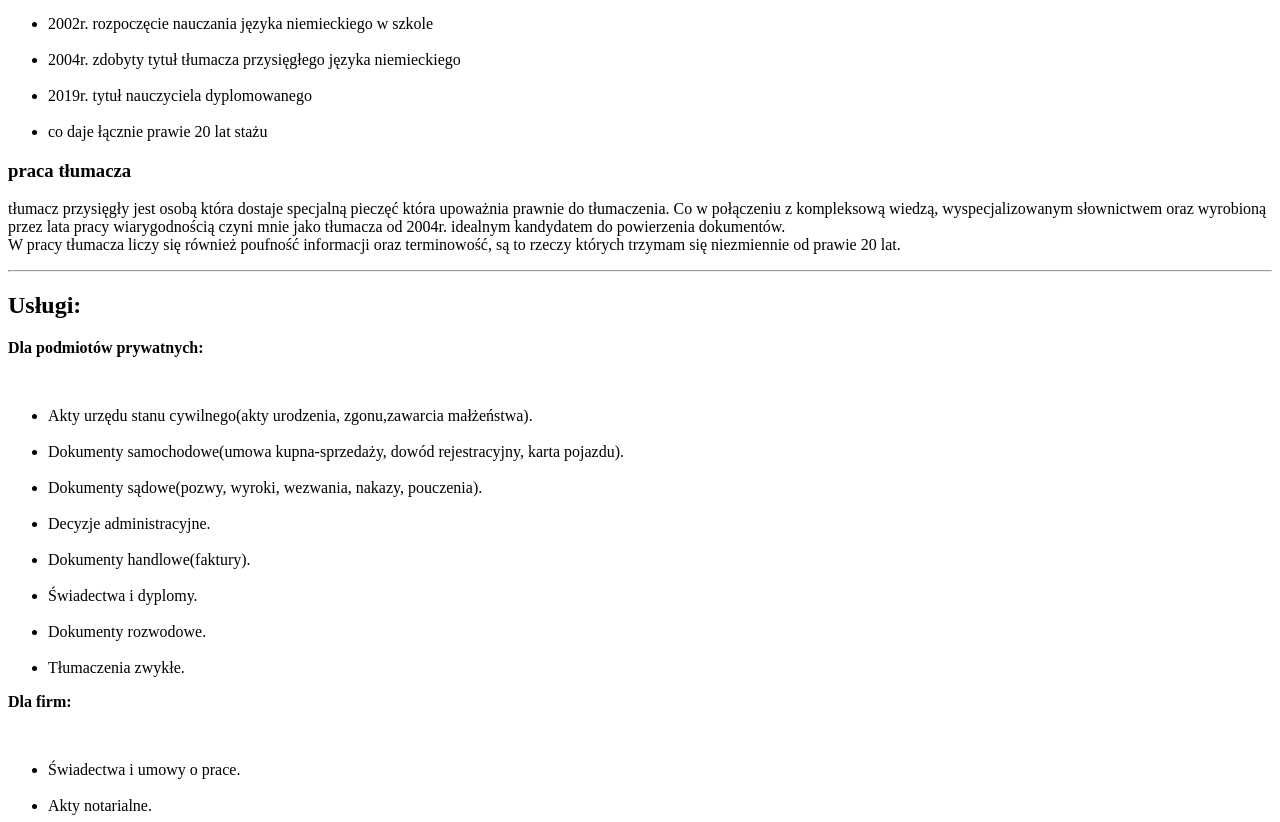
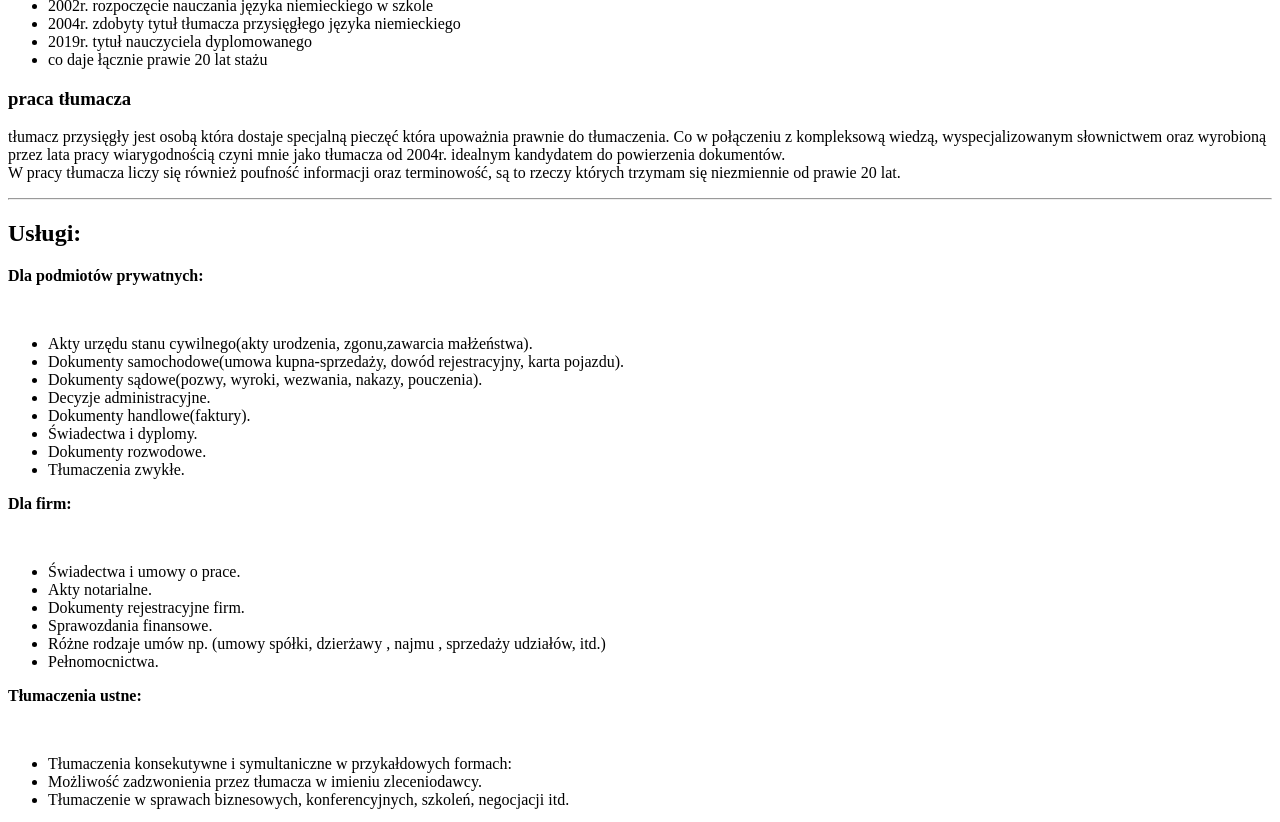
Before and after one commit to galosz/praktyki-buxlabs, a plain HTML site: page index.html in a window 1280 px wide. Shown: the part 127-949 px from the top of the page. Drawn offline with Linux system fonts and the light colour scheme.

Commit message:
Podstawy tworzenia stron

```diff
--- a/index.html
+++ b/index.html
@@ -9,15 +9,15 @@
     </style>
 </head>
 <body>
-    <div><b>otwarte od pon do pt od 8 do 15</b></div>
+    <div><strong>otwarte od pon do pt od 8 do 15</strong></div>
 
     <h1>Izabela Gałosz Tłumacz Przysięgły Języka Niemieckiego</h1>
 
         <ul>
-            <li>2002r. ukończone studia magisterskie z Germanistyki na Uniwersytecie Szczecińskim</li><br>
-            <li>2002r. rozpoczęcie nauczania języka niemieckiego w szkole</li><br>
-            <li>2004r. zdobyty tytuł tłumacza przysięgłego języka niemieckiego</li><br>
-            <li>2019r. tytuł nauczyciela dyplomowanego</li><br>
+            <li>2002r. ukończone studia magisterskie z Germanistyki na Uniwersytecie Szczecińskim</li>
+            <li>2002r. rozpoczęcie nauczania języka niemieckiego w szkole</li>
+            <li>2004r. zdobyty tytuł tłumacza przysięgłego języka niemieckiego</li>
+            <li>2019r. tytuł nauczyciela dyplomowanego</li>
             <li>co daje łącznie prawie 20 lat stażu</li>
         </ul>
     <h3>praca tłumacza</h3>
@@ -27,31 +27,31 @@
     </p>
     <hr>
     <h2>Usługi:</h2>
-        <p><b>Dla podmiotów prywatnych:</b></p><br>
+        <p><strong>Dla podmiotów prywatnych:</strong> </p><br>
         <ul>
-        <li>Akty urzędu stanu cywilnego(akty urodzenia, zgonu,zawarcia małżeństwa).</li><br>
-        <li>Dokumenty samochodowe(umowa kupna-sprzedaży, dowód rejestracyjny, karta pojazdu).</li><br>
-        <li>Dokumenty sądowe(pozwy, wyroki, wezwania, nakazy, pouczenia).</li><br>
-        <li>Decyzje administracyjne.</li><br>
-        <li>Dokumenty handlowe(faktury).</li><br>
-        <li>Świadectwa i dyplomy.</li><br>
-        <li>Dokumenty rozwodowe.</li><br>
+        <li>Akty urzędu stanu cywilnego(akty urodzenia, zgonu,zawarcia małżeństwa).</li>
+        <li>Dokumenty samochodowe(umowa kupna-sprzedaży, dowód rejestracyjny, karta pojazdu).</li>
+        <li>Dokumenty sądowe(pozwy, wyroki, wezwania, nakazy, pouczenia).</li>
+        <li>Decyzje administracyjne.</li>
+        <li>Dokumenty handlowe(faktury).</li>
+        <li>Świadectwa i dyplomy.</li>
+        <li>Dokumenty rozwodowe.</li>
         <li>Tłumaczenia zwykłe.</li>
         </ul>
-        <p><b>Dla firm:</b></p><br>
+        <p><strong>Dla firm:</strong></p><br>
         <ul>
-        <li>Świadectwa i umowy o prace.</li><br>
-        <li>Akty notarialne.</li> <br>
-        <li>Dokumenty rejestracyjne firm.</li><br>
-        <li>Sprawozdania finansowe.</li><br>
-        <li>Różne rodzaje umów np. (umowy spółki, dzierżawy , najmu , sprzedaży udziałów, itd.)</li><br>
-        <li>Pełnomocnictwa.</li><br>
+        <li>Świadectwa i umowy o prace.</li>
+        <li>Akty notarialne.</li>
+        <li>Dokumenty rejestracyjne firm.</li>
+        <li>Sprawozdania finansowe.</li>
+        <li>Różne rodzaje umów np. (umowy spółki, dzierżawy , najmu , sprzedaży udziałów, itd.)</li>
+        <li>Pełnomocnictwa.</li>
         </ul>
-        <p><b>Tłumaczenia ustne:</b></p><br>
+        <p><strong>Tłumaczenia ustne:</strong></p><br>
         <ul>
-        <li>Tłumaczenia konsekutywne i symultaniczne w przykałdowych formach:</li><br>
-        <li>Możliwość zadzwonienia przez tłumacza w imieniu zleceniodawcy.</li><br>
-        <li>Tłumaczenie w sprawach biznesowych, konferencyjnych, szkoleń, negocjacji itd.</li><br>
+        <li>Tłumaczenia konsekutywne i symultaniczne w przykałdowych formach:</li>
+        <li>Możliwość zadzwonienia przez tłumacza w imieniu zleceniodawcy.</li>
+        <li>Tłumaczenie w sprawach biznesowych, konferencyjnych, szkoleń, negocjacji itd.</li>
         </ul>
        <p><strong>Nie ma możliwości tłumaczeń ustnych online, ponieważ obecność zleceniodawcy jest niezbędna.</strong></p>  <br>
         <hr>
@@ -59,7 +59,8 @@
     <ul>
         <li>Tłumaczenia pisemne od 30zł za stronę(1173 znaki).</li>
         <li>Tłumaczenia ustne 50zł za godzinę.</li>
-        <p>Cena tłumaczenia może być wyższa przez poziom wyspecjalizowania. Dlatego każdy dokument podlega wstępnej wycenie.<br>
+        <p>
+        Cena tłumaczenia może być wyższa przez poziom wyspecjalizowania. Dlatego każdy dokument podlega wstępnej wycenie.<br>
          W przypadku tłumaczenia online należy wysłać wiadomość na adres E-mail podany na dole strony.<br>
         </p>
     </ul>
@@ -76,9 +77,9 @@
     <hr>
     <h2>Skontaktuj sie ze mną!</h2>
    <p>
-    <b>Adres firmy </b> ul. Rzepińska 27 69-220 Ośno Lubuskie <br>
-    <b>Telefon:</b> 692 516 944<br>
-    <b>E-mail:</b> Izagalosz@wp.pl<br>
+    <strong>Adres Firmy</strong> ul. Rzepińska 27 69-220 Ośno Lubuskie <br>
+    <strong>Telefon:</strong> 692 516 944<br>
+    <strong>Adres E-mail</strong> Izagalosz@wp.pl <br>
 
    </p>
 </body>
```
